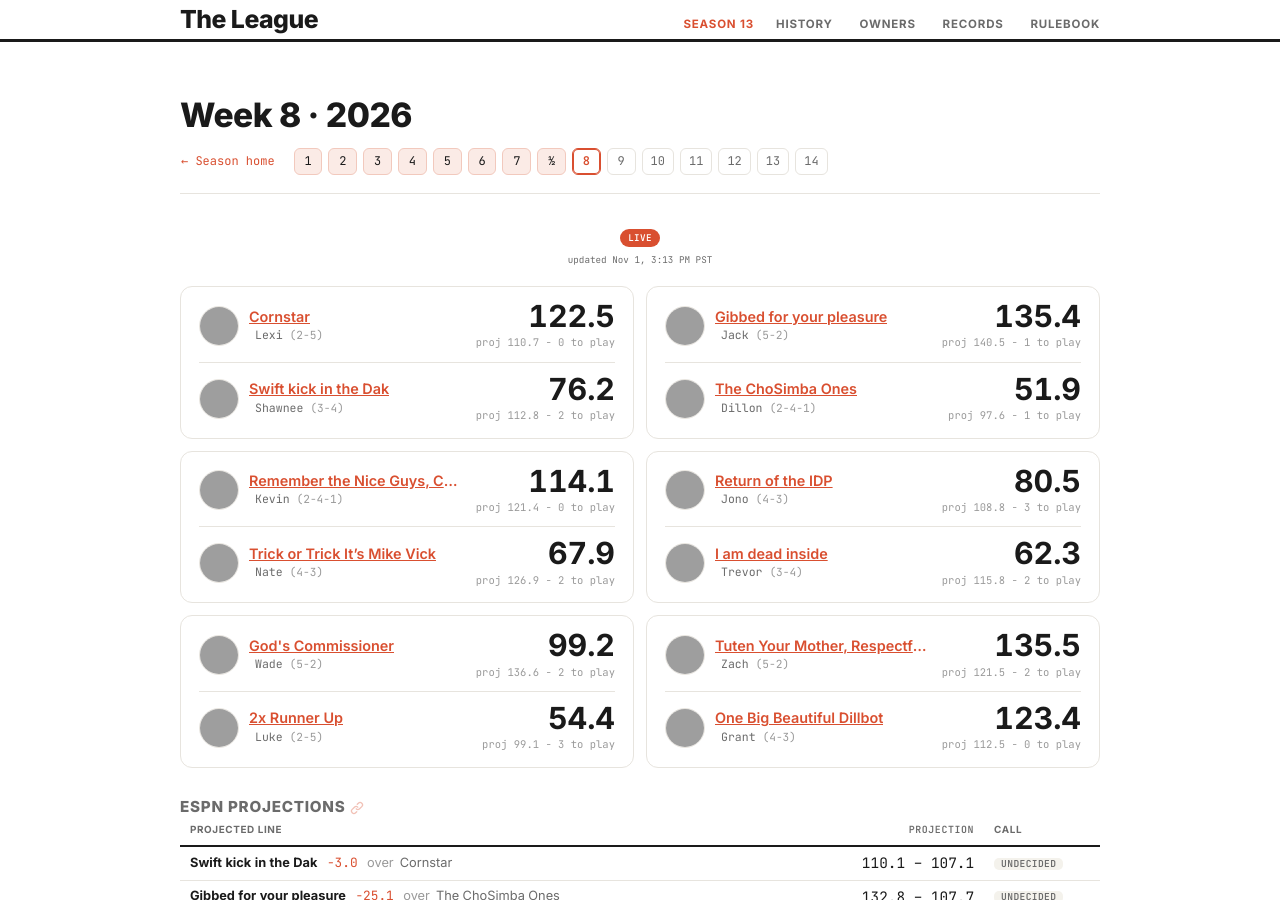
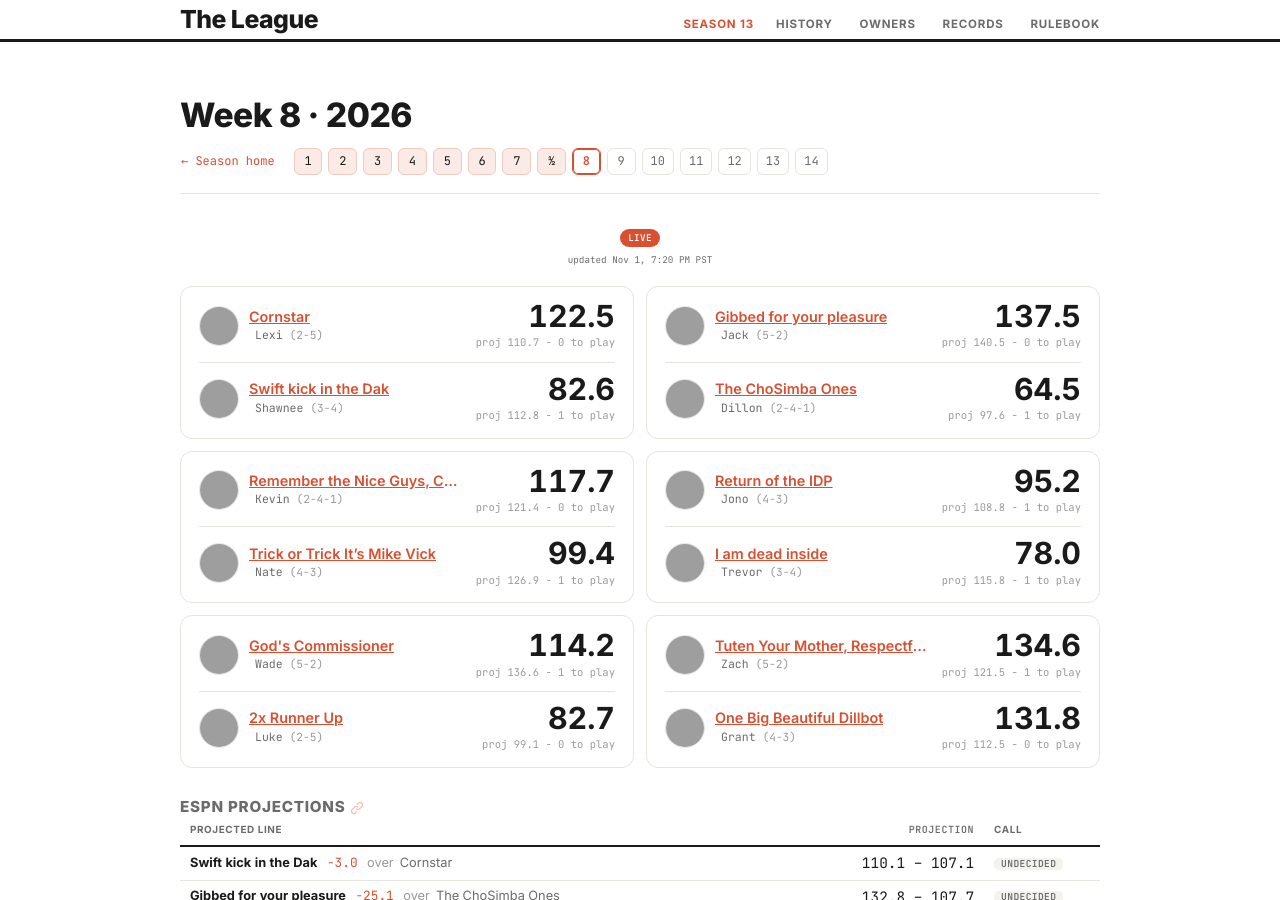
Before and after one commit to dillondrenzek/no-love-in-the-league, a Jekyll site: the page built from docs/seasons/2026/week-8.md, in a window 1280 px wide and 900 px high, cut to the strip 0-900 px from the top of the window. Built offline with Jekyll 4.4.1, drawn with Linux system fonts in a browser that asks for light colours; grey boxes are pictures that could not be loaded.

Commit message:
Daily update: 2026-11-02

```diff
--- a/docs/_data/weeks.yml
+++ b/docs/_data/weeks.yml
@@ -255,7 +255,7 @@
     result: miss
     winner_id: zachzoske
   projected_at: Sep 9, 2026 · 12:14 AM PDT
-  updated_at: Nov 1, 3:13 PM PST
+  updated_at: Nov 1, 7:20 PM PST
   current: false
   power:
   - rank: 1
@@ -654,7 +654,7 @@
     result: hit
     winner_id: schirmerj
   projected_at: Sep 17, 2026 · 1:57 PM PDT
-  updated_at: Nov 1, 3:13 PM PST
+  updated_at: Nov 1, 7:20 PM PST
   current: false
   power:
   - rank: 1
@@ -1046,7 +1046,7 @@
     result: hit
     winner_id: zachzoske
   projected_at: Sep 24, 2026 · 9:10 AM PDT
-  updated_at: Nov 1, 3:13 PM PST
+  updated_at: Nov 1, 7:20 PM PST
   current: false
   power:
   - rank: 1
@@ -1445,7 +1445,7 @@
     result: hit
     winner_id: zachzoske
   projected_at: Oct 1, 2026 · 3:13 PM PDT
-  updated_at: Nov 1, 3:13 PM PST
+  updated_at: Nov 1, 7:20 PM PST
   current: false
   power:
   - rank: 1
@@ -1825,7 +1825,7 @@
     result: miss
     winner_id: theoceanpulse
   projected_at: Oct 8, 2026 · 11:06 AM PDT
-  updated_at: Nov 1, 3:13 PM PST
+  updated_at: Nov 1, 7:20 PM PST
   current: false
   power:
   - rank: 1
@@ -2205,7 +2205,7 @@
     result: miss
     winner_id: zachzoske
   projected_at: Oct 15, 2026 · 3:56 PM PDT
-  updated_at: Nov 1, 3:13 PM PST
+  updated_at: Nov 1, 7:20 PM PST
   current: false
   power:
   - rank: 1
@@ -2585,7 +2585,7 @@
     result: hit
     winner_id: zachzoske
   projected_at: Oct 22, 2026 · 11:48 AM PDT
-  updated_at: Nov 1, 3:13 PM PST
+  updated_at: Nov 1, 7:20 PM PST
   current: false
   power:
   - rank: 1
@@ -2724,15 +2724,15 @@
     away_record: 3-4
     scored: true
     home_yet: 0
-    away_yet: 2
+    away_yet: 1
     final: false
     live: true
     playoff: false
     home_score: 122.5
-    away_score: 76.2
+    away_score: 82.6
     winner_id: null
     tie: false
-    margin: 46.3
+    margin: 39.9
     home_proj: 110.7
     away_proj: 112.8
   - home_id: jackperkins74
@@ -2746,16 +2746,16 @@
     home_record: 5-2
     away_record: 2-4-1
     scored: true
-    home_yet: 1
+    home_yet: 0
     away_yet: 1
     final: false
     live: true
     playoff: false
-    home_score: 135.4
-    away_score: 51.9
+    home_score: 137.5
+    away_score: 64.5
     winner_id: null
     tie: false
-    margin: 83.5
+    margin: 73.0
     home_proj: 140.5
     away_proj: 97.6
   - home_id: kevbots22
@@ -2770,15 +2770,15 @@
     away_record: 4-3
     scored: true
     home_yet: 0
-    away_yet: 2
+    away_yet: 1
     final: false
     live: true
     playoff: false
-    home_score: 114.1
-    away_score: 67.9
+    home_score: 117.7
+    away_score: 99.4
     winner_id: null
     tie: false
-    margin: 46.2
+    margin: 18.3
     home_proj: 121.4
     away_proj: 126.9
   - home_id: schirmerj
@@ -2792,16 +2792,16 @@
     home_record: 4-3
     away_record: 3-4
     scored: true
-    home_yet: 3
-    away_yet: 2
+    home_yet: 1
+    away_yet: 1
     final: false
     live: true
     playoff: false
-    home_score: 80.5
-    away_score: 62.3
+    home_score: 95.2
+    away_score: 78.0
     winner_id: null
     tie: false
-    margin: 18.2
+    margin: 17.2
     home_proj: 108.8
     away_proj: 115.8
   - home_id: sturmanator15
@@ -2815,16 +2815,16 @@
     home_record: 5-2
     away_record: 2-5
     scored: true
-    home_yet: 2
-    away_yet: 3
+    home_yet: 1
+    away_yet: 0
     final: false
     live: true
     playoff: false
-    home_score: 99.2
-    away_score: 54.4
+    home_score: 114.2
+    away_score: 82.7
     winner_id: null
     tie: false
-    margin: 44.8
+    margin: 31.5
     home_proj: 136.6
     away_proj: 99.1
   - home_id: zachzoske
@@ -2838,16 +2838,16 @@
     home_record: 5-2
     away_record: 4-3
     scored: true
-    home_yet: 2
+    home_yet: 1
     away_yet: 0
     final: false
     live: true
     playoff: false
-    home_score: 135.5
-    away_score: 123.4
+    home_score: 134.6
+    away_score: 131.8
     winner_id: null
     tie: false
-    margin: 12.1
+    margin: 2.8
     home_proj: 121.5
     away_proj: 112.5
   highlights: []
@@ -2943,7 +2943,7 @@
     decided: false
     result: null
   projected_at: Oct 29, 2026 · 12:13 PM PDT
-  updated_at: Nov 1, 3:13 PM PST
+  updated_at: Nov 1, 7:20 PM PST
   current: true
   power:
   - rank: 1
@@ -3169,7 +3169,7 @@
   highlights: []
   projections: []
   projected_at: null
-  updated_at: Nov 1, 3:13 PM PST
+  updated_at: Nov 1, 7:20 PM PST
   current: false
   power: []
 2026-10:
@@ -3275,7 +3275,7 @@
   highlights: []
   projections: []
   projected_at: null
-  updated_at: Nov 1, 3:13 PM PST
+  updated_at: Nov 1, 7:20 PM PST
   current: false
   power: []
 2026-11:
@@ -3381,7 +3381,7 @@
   highlights: []
   projections: []
   projected_at: null
-  updated_at: Nov 1, 3:13 PM PST
+  updated_at: Nov 1, 7:20 PM PST
   current: false
   power: []
 2026-12:
@@ -3487,7 +3487,7 @@
   highlights: []
   projections: []
   projected_at: null
-  updated_at: Nov 1, 3:13 PM PST
+  updated_at: Nov 1, 7:20 PM PST
   current: false
   power: []
 2026-13:
@@ -3593,7 +3593,7 @@
   highlights: []
   projections: []
   projected_at: null
-  updated_at: Nov 1, 3:13 PM PST
+  updated_at: Nov 1, 7:20 PM PST
   current: false
   power: []
 2026-14:
@@ -3699,6 +3699,6 @@
   highlights: []
   projections: []
   projected_at: null
-  updated_at: Nov 1, 3:13 PM PST
+  updated_at: Nov 1, 7:20 PM PST
   current: false
   power: []
```
Also changed, not shown: data/rosters/2026-week-08.yml (+43 -43 lines), data/seasons/2026.yml (+7 -7 lines).
